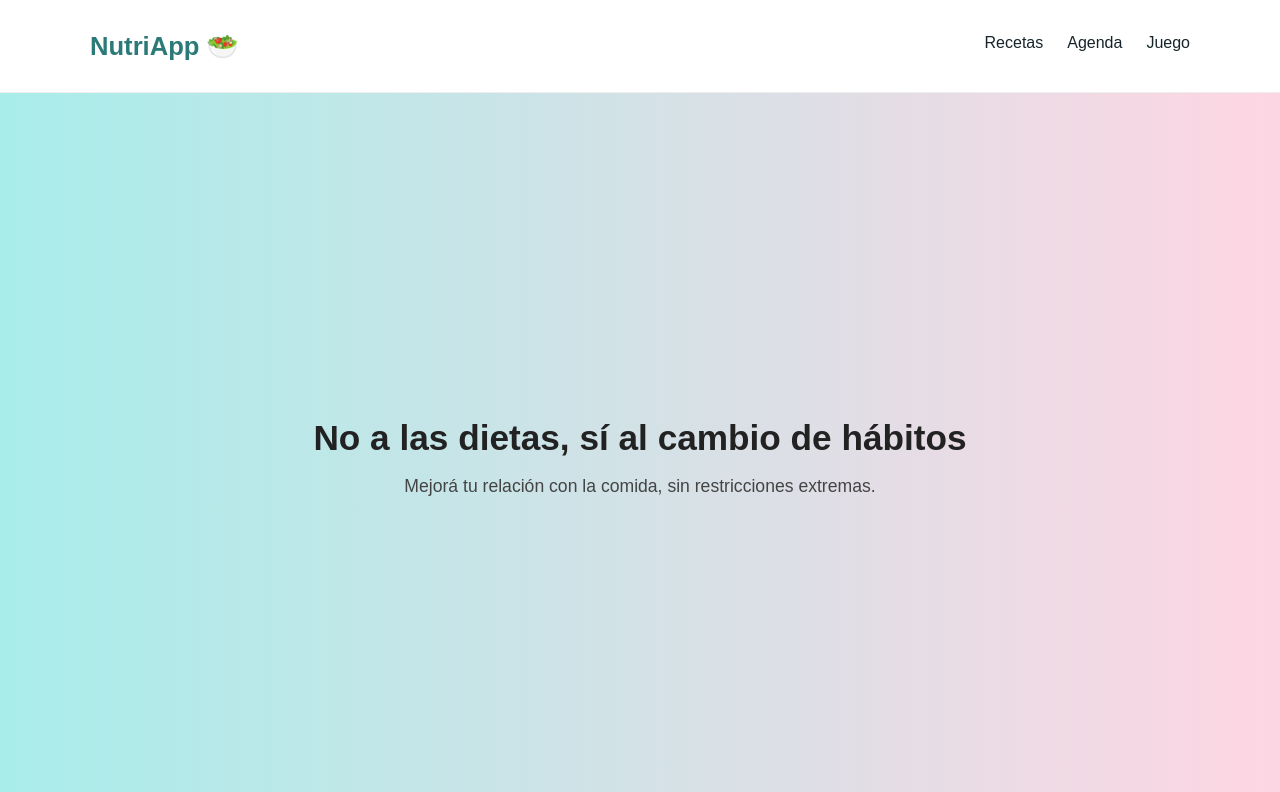
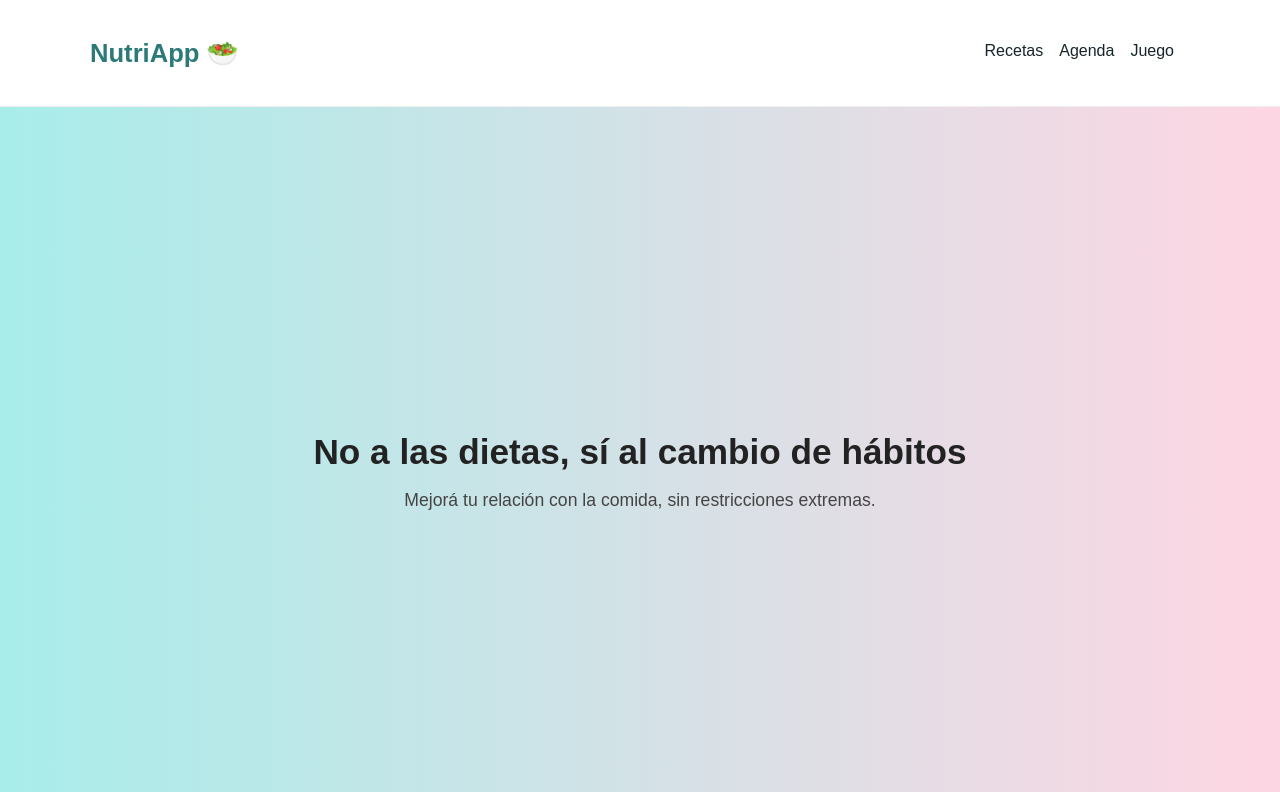
Before and after one commit to FranciscoRossetto/Pagina-para-nutricionista-interactiva, a React (Vite) app: page / in a window 1280 px wide. Shown: the top 792 px of the page. Built offline with nearby package versions, Linux system fonts and the light colour scheme.

Commit message:
Mejora navbar. Liña debajo de las opciones al ser elegidas

```diff
--- a/src/components/Navbar.module.css
+++ b/src/components/Navbar.module.css
@@ -46,10 +46,16 @@
   transition: all 0.3s ease;
 }
 
+.linkItem {
+  position: relative;
+}
+
 .link {
   text-decoration: none;
   color: #17252a;
   font-weight: 500;
+  position: relative;
+  padding-bottom: 4px;
   transition: color 0.2s ease;
 }
 
@@ -57,9 +63,19 @@
   color: #2b7a78;
 }
 
+/* Subrayado animado */
+.underline {
+  position: absolute;
+  left: 0;
+  bottom: -2px;
+  width: 100%;
+  height: 2px;
+  background-color: #2b7a78;
+  border-radius: 2px;
+}
+
 .active {
-  border-bottom: 2px solid #2b7a78;
-  padding-bottom: 2px;
+  color: #2b7a78;
 }
 
 /* Mobile */
@@ -81,6 +97,7 @@
     padding: 1rem;
     gap: 1rem;
     transform: translateX(100%);
+    transition: transform 0.3s ease;
   }
 
   .open {
--- a/src/components/Navbar.tsx
+++ b/src/components/Navbar.tsx
@@ -23,7 +23,7 @@ export default function Navbar() {
       className={styles.navbar}
     >
       <div className={styles.container}>
-        {/* Logo que lleva al Home */}
+        {/* Logo */}
         <motion.h1
           whileHover={{ scale: 1.05 }}
           className={styles.logo}
@@ -35,30 +35,46 @@ export default function Navbar() {
           NutriApp 🥗
         </motion.h1>
 
-        {/* Botón menú móvil */}
+        {/* Menú móvil */}
         <button className={styles.toggle} onClick={() => setOpen(!open)}>
           {open ? <X size={24} /> : <Menu size={24} />}
         </button>
 
         {/* Links */}
         <ul className={`${styles.links} ${open ? styles.open : ""}`}>
-          {links.map((link) => (
+          {links.map((link) => {
+            const isActive = location.pathname === link.to;
+            return (
               <motion.li
                 key={link.to}
+                className={styles.linkItem}
                 whileHover={{ scale: 1.08 }}
                 whileTap={{ scale: 0.95 }}
               >
                 <Link
                   to={link.to}
                   className={`${styles.link} ${
-                  location.pathname === link.to ? styles.active : ""
+                    isActive ? styles.active : ""
                   }`}
                   onClick={() => setOpen(false)}
                 >
                   {link.label}
+                  {/* Animación subrayado */}
+                  {isActive && (
+                    <motion.div
+                      layoutId="underline"
+                      className={styles.underline}
+                      transition={{
+                        type: "spring",
+                        stiffness: 500,
+                        damping: 30,
+                      }}
+                    />
+                  )}
                 </Link>
               </motion.li>
-          ))}
+            );
+          })}
         </ul>
       </div>
     </motion.nav>
```
Lines whose indentation alone changed are shown as unchanged.
